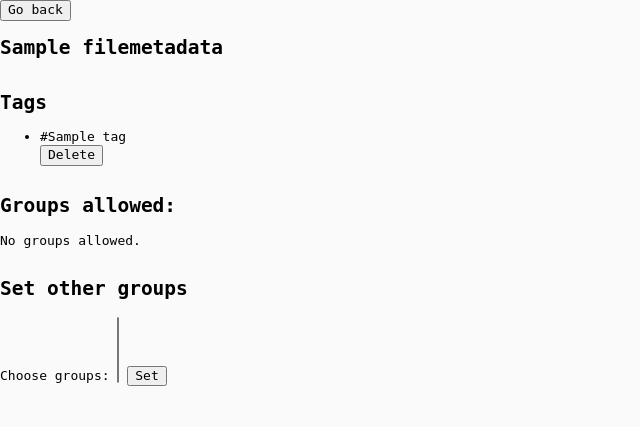
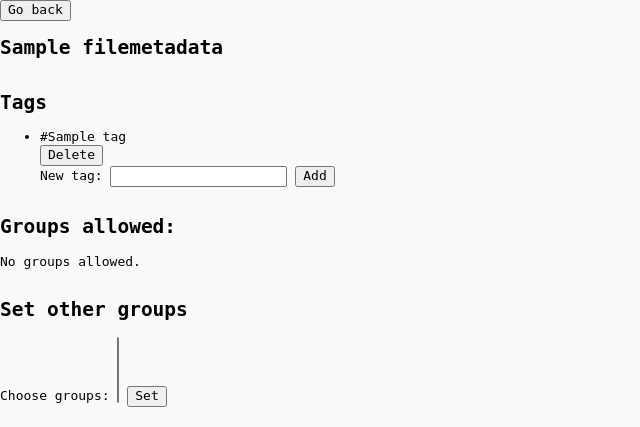
Before and after one commit to alcoholic-otters/filesofotters, a Django app: page /filesharing/detail/file/1/ in a window 1280 px wide. Shown: the part 65-492 px from the top of the page, without its empty margins (0-640 px from the left). Run offline with Django 3.2, Linux system fonts and the light colour scheme; a user stored in the database is signed in; tables that the repository leaves empty hold one stand-in row (values such as "Sample post").

Commit message:
Allow users to attach tags more easily

```diff
--- a/filesharing/templates/filesharing/detail_file.html
+++ b/filesharing/templates/filesharing/detail_file.html
@@ -47,6 +47,13 @@
         </form>
       </li>
       {% endfor %}
+      <form method="post" action="{% url 'filesharing:tag-attach' file.id %}">
+        {% csrf_token %}
+        <label for="tag_name">New tag:</label>
+        <input type="text" name="tag_name" required>
+        <input type="hidden" name="next" value="{{ request.get_full_path }}">
+        <input type="submit" value="Add">
+      </form>
     </ul>
     {% else %}
     <p>No tags.</p>
--- a/filesharing/urls.py
+++ b/filesharing/urls.py
@@ -19,6 +19,7 @@
     path('file/groups/set/<int:id>', views.FileGroupsSetView.as_view(), name='file-groups-set'),
     path('tag/create/', views.TagCreateView.as_view(), name='tag-create'),
     path('tag/delete/<int:id>/', views.TagDeleteView.as_view(), name='tag-delete'),
+    path('tag/attach/<int:file_id>/', views.TagAttachView.as_view(), name='tag-attach'),
     path('tag/detach/<int:file_id>/<int:tag_id>/',
         views.TagDetachView.as_view(), name='tag-detach'),
     path('search/', views.FileSearchView.as_view(), name='search'),
--- a/filesharing/views.py
+++ b/filesharing/views.py
@@ -299,6 +299,32 @@
         return HttpResponseRedirect(reverse('filesharing:index'))
 
 
+class TagAttachView(LoginRequiredMixin, View):
+    """A view used to attach a new (or existing) tag to a file."""
+
+    def post(self, request, *_args, **kwargs):
+        metadata = FileMetadata.objects.get(id=kwargs.get('file_id'))
+        tag_name = request.POST.get('tag_name')
+        redirect_url = request.POST.get('next', reverse('filesharing:index'))
+
+        # Only the file owner can edit the file's properties.
+        if metadata.owner != request.user:
+            messages.error(request, 'You are not the owner of this file.')
+            return HttpResponseRedirect(redirect_url)
+
+        # Users can create new tags on the fly.
+        try:
+            tag = Tag.objects.get(name=tag_name)
+        except Tag.DoesNotExist:
+            tag = Tag(name=tag_name)
+            tag.save()
+
+        metadata.tags.add(tag)
+        metadata.save()
+
+        return HttpResponseRedirect(redirect_url)
+
+
 class TagDetachView(LoginRequiredMixin, View):
     """A view used for detaching a tag from a file."""
 
@@ -405,7 +431,6 @@
     context = {
         'files': files,
         'user': request.user,
-        'request': request,
         'tags': Tag.objects.all(),
         'groups': UserGroup.objects.all(),
     }
```
Also changed, not shown: filesharing/templates/filesharing/index.html (+7 -0 lines).
